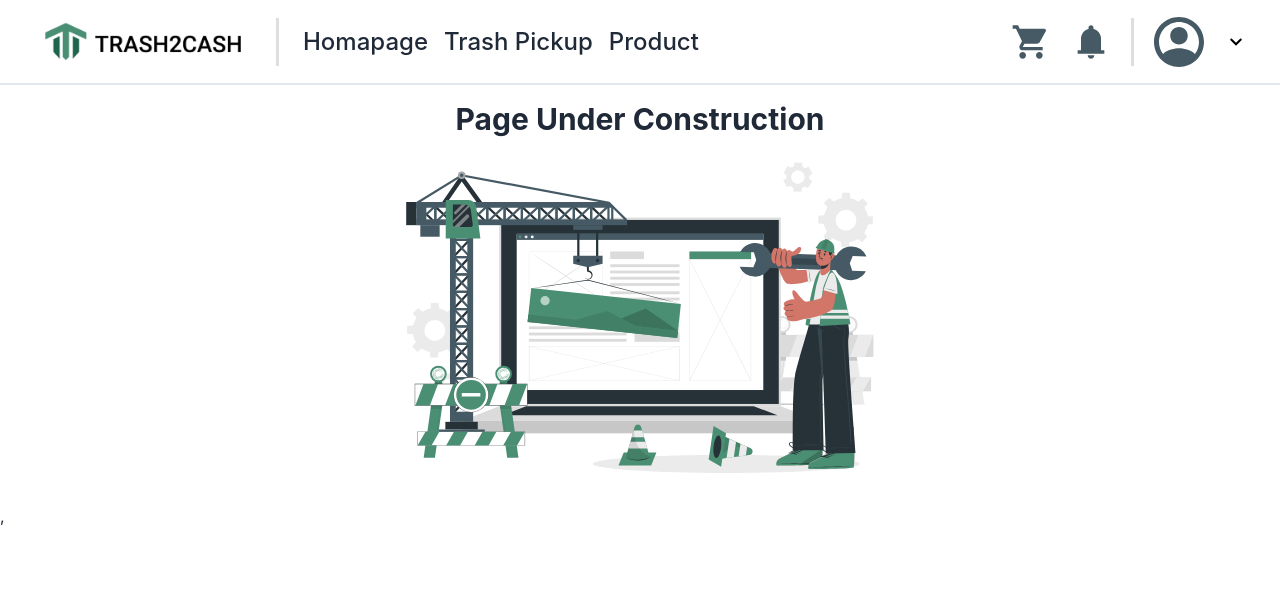
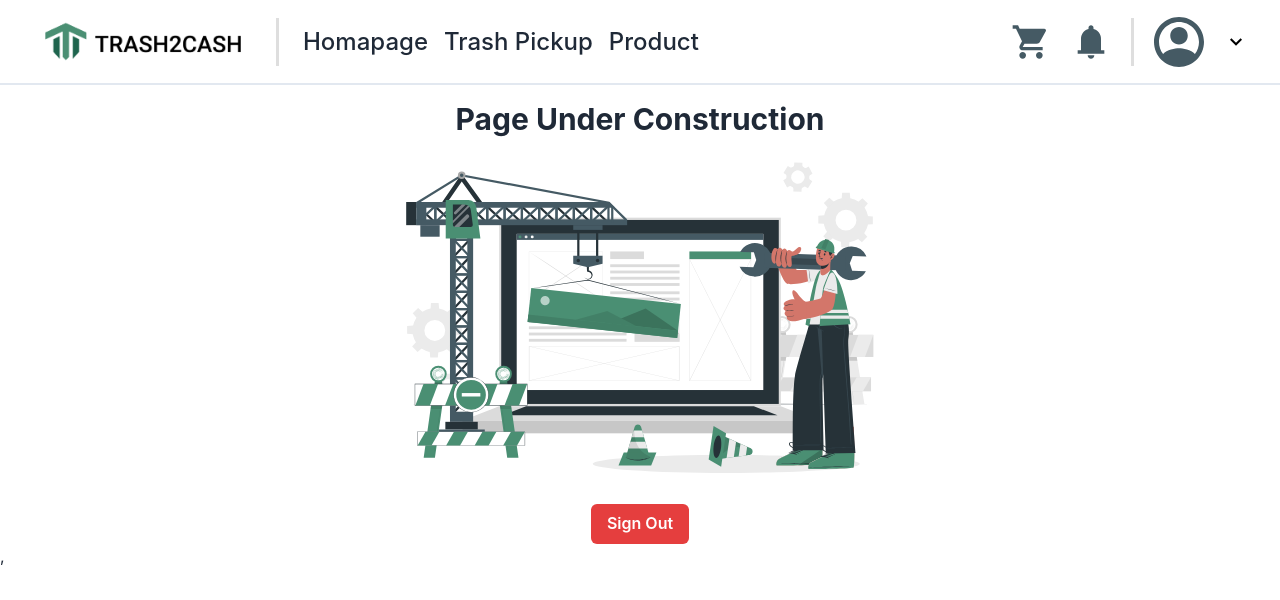
Before and after one commit to aldy02/Trash2Cash, a React (Vite) app: page / in a window 1280 px wide. Shown: the top 600 px of the page. Built offline with nearby package versions, Linux system fonts and the light colour scheme; no server answers; sample sign-in values are in the browser's storage.

Commit message:
Feat: Sign Out button and logic in Home page

```diff
--- a/src/hooks/useAuthStatus.js
+++ b/src/hooks/useAuthStatus.js
@@ -9,7 +9,6 @@ const useAuthStatus = () => {
   useEffect(() => {
     const unsubscribe = onAuthStateChanged(auth, (user) => {
       if (user) {
-        alert('already sign in');
         console.info(user);
         setIsSignedIn(true);
       } else {
--- a/src/hooks/useSignIn.js
+++ b/src/hooks/useSignIn.js
@@ -9,7 +9,6 @@ const useSignIn = () => {
   const handleSignIn = async (email, password) => {
     setLoading(true);
     const auth = getAuth(app);
-    // createUserWithEmailAndPassword(auth, email, password)
     signInWithEmailAndPassword(auth, email, password)
       // eslint-disable-next-line no-unused-vars
       .then((userCredential) => {
--- a/src/pages/Home.jsx
+++ b/src/pages/Home.jsx
@@ -2,9 +2,13 @@ import HomePageHero from '../assets/HomePageHero.svg';
 import { useNavigate } from 'react-router-dom';
 import useAuthStatus from '../hooks/useAuthStatus';
 import { useEffect } from 'react';
+import { Button } from '@chakra-ui/react';
+import { getAuth, signOut } from 'firebase/auth';
+import { app } from '../utils/firebase-config';
 
 const Home = () => {
   const navigate = useNavigate();
+  const auth = getAuth(app);
 
   const [isSignedIn] = useAuthStatus();
 
@@ -14,6 +18,15 @@ const Home = () => {
     }
   }, [isSignedIn, navigate]);
 
+  const handleLogout = async () => {
+    try {
+      await signOut(auth);
+      navigate('/sign-in');
+    } catch (error) {
+      console.error('Error during logout:', error);
+    }
+  };
+
   return (
     <>
       <div className="home-container mx-auto ">
@@ -21,6 +34,11 @@ const Home = () => {
           Page Under Construction
         </h1>
         <img className="w-[550px] mx-auto" src={HomePageHero} alt="" />
+        <div className="button-container w-full flex justify-center">
+          <Button colorScheme="red" onClick={handleLogout} className="">
+            Sign Out
+          </Button>
+        </div>
       </div>
     </>
   );
--- a/src/pages/SignIn.jsx
+++ b/src/pages/SignIn.jsx
@@ -2,8 +2,6 @@ import { useState, useEffect } from 'react';
 import { useNavigate } from 'react-router-dom';
 import Swal from 'sweetalert2';
 import GoogleIcon from '../assets/GoogleIcon.svg';
-// import axios from 'axios';
-// import { useNavigate } from 'react-router-dom';
 import { useFormik } from 'formik';
 import * as yup from 'yup';
 import { Button, Box, Divider, AbsoluteCenter } from '@chakra-ui/react';
@@ -58,9 +56,9 @@ const SignIn = () => {
         icon: 'success',
         showConfirmButton: true,
       }).then((result) => {
-        // if (result.isConfirmed) {
-        //   navigate('/sign-in');
-        // }
+        if (result.isConfirmed) {
+          navigate('/');
+        }
       });
     }
   }, [success]);
```
